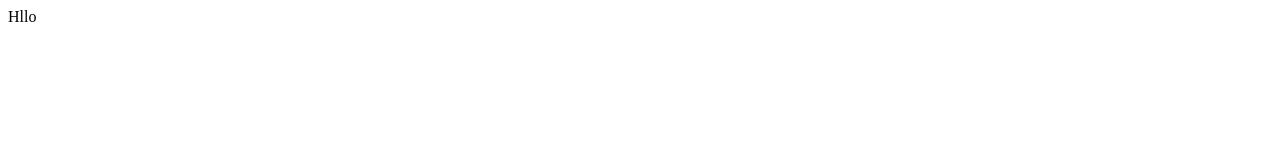
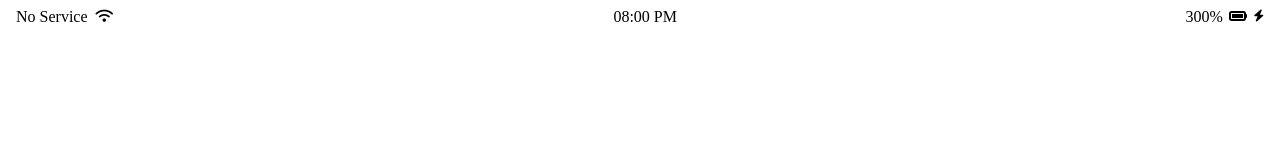
Before and after one commit to snoopchlo/kakaotalk-clone-2022, a plain HTML site: page friends.html in a window 1280 px wide. Drawn offline with Linux system fonts and the light colour scheme.

Commit message:
added <friends.html>
.

```diff
--- a/friends.html
+++ b/friends.html
@@ -1 +1,33 @@
-Hllo
+<!DOCTYPE html>
+<html>
+    <head>
+        <meta charset="utf-8">
+        <meta http-equiv="X-UA-Compatible" content="IE=edge">
+        <title></title>
+        <meta name="description" content="">
+        <meta name="viewport" content="width=device-width, initial-scale=1">
+        <link rel="stylesheet" href="./css/style.css">
+        <title>Welcome to AdventureTalk</title>
+    </head>
+    <body>
+        <!-- Status-bar -->
+        <section class="status-bar z900">
+            <div class="status-bar__column--left">
+                <span class="status-bar__column--left__text">No Service</span>
+                <span><i class="fa-solid fa-wifi fa-sm"></i></span>
+            </div>
+            <div class="status-bar__column--middle">
+                <span class="status-bar__column--middle__time">08:00 PM</span>
+            </div>
+            <div class="status-bar__column--right">
+                <span>300%</span>
+                <span class="status-bar__column--right__battery-icon"><i class="fa-solid fa-battery-full"></i></span>
+                <span class="status-bar__column--right__bolt-icon"><i class="fa-solid fa-bolt fa-xs"></i></span>
+            </div>
+        </section>
+
+
+        <script src="https://kit.fontawesome.com/fc3b13091a.js" crossorigin="anonymous"></script>
+        <script src="" async defer></script>
+    </body>
+</html>
```
